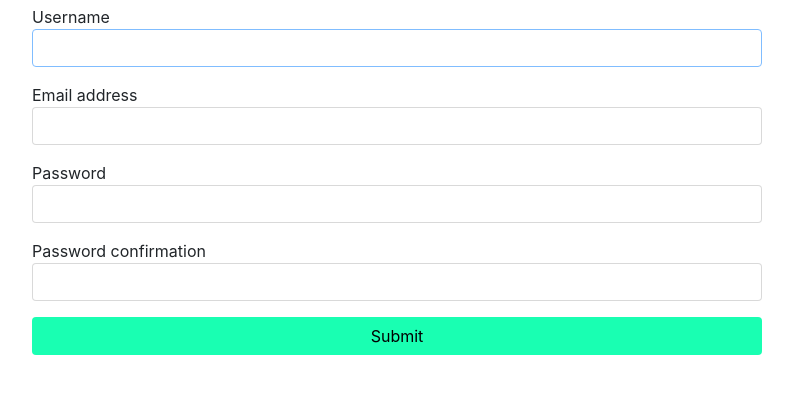
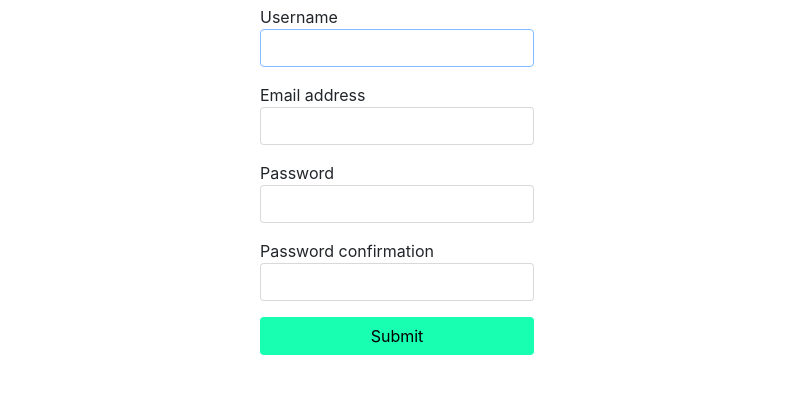
Before and after one commit to lukebiggerstaff/feedsocial, a Django app: page /accounts/signup in a window 1280 px wide. Shown: the part 125-519 px from the top of the page, without its empty margins (243-1036 px from the left). Run offline with Django 3.2, Linux system fonts and the light colour scheme; some libraries are stand-ins or nearby versions.

Commit message:
styled the signup form from default

```diff
--- a/feedsocial/accounts/templates/registration/signup.html
+++ b/feedsocial/accounts/templates/registration/signup.html
@@ -1,9 +1,6 @@
-{% include "../base.html" %}
-
+{% extends "../base.html" %}
 {% block body %}
-<div class="container">
-  <div class="row">
-    <div class="col-8 m-auto">
+  <div id="signup-form" class="feed-grid">
     <form action="" method="post">
       {% csrf_token %}
       <div class="form-group">
@@ -29,6 +26,4 @@
       <input type="submit" class="btn btn-block feed-button" />
     </form>
   </div>
-  </div>
-</div>
 {% endblock body %}
```
Lines whose indentation alone changed are shown as unchanged.
